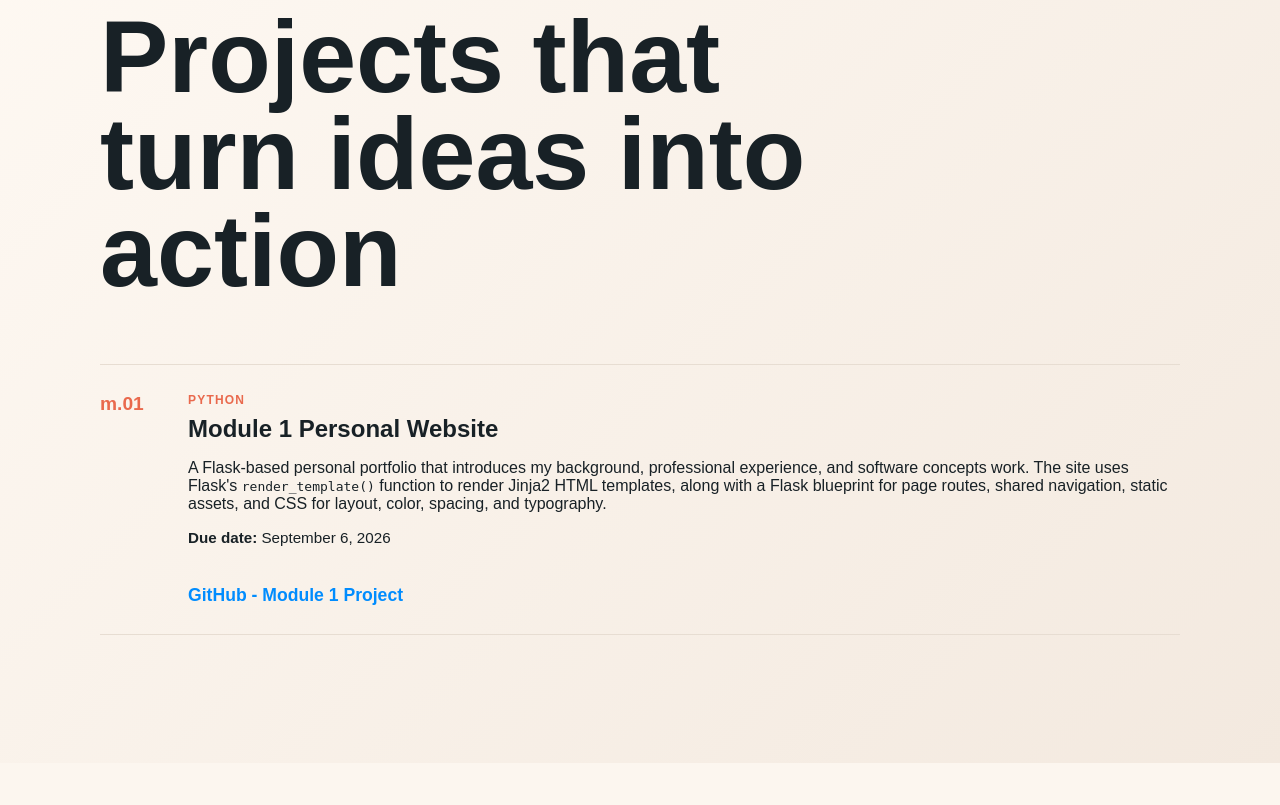
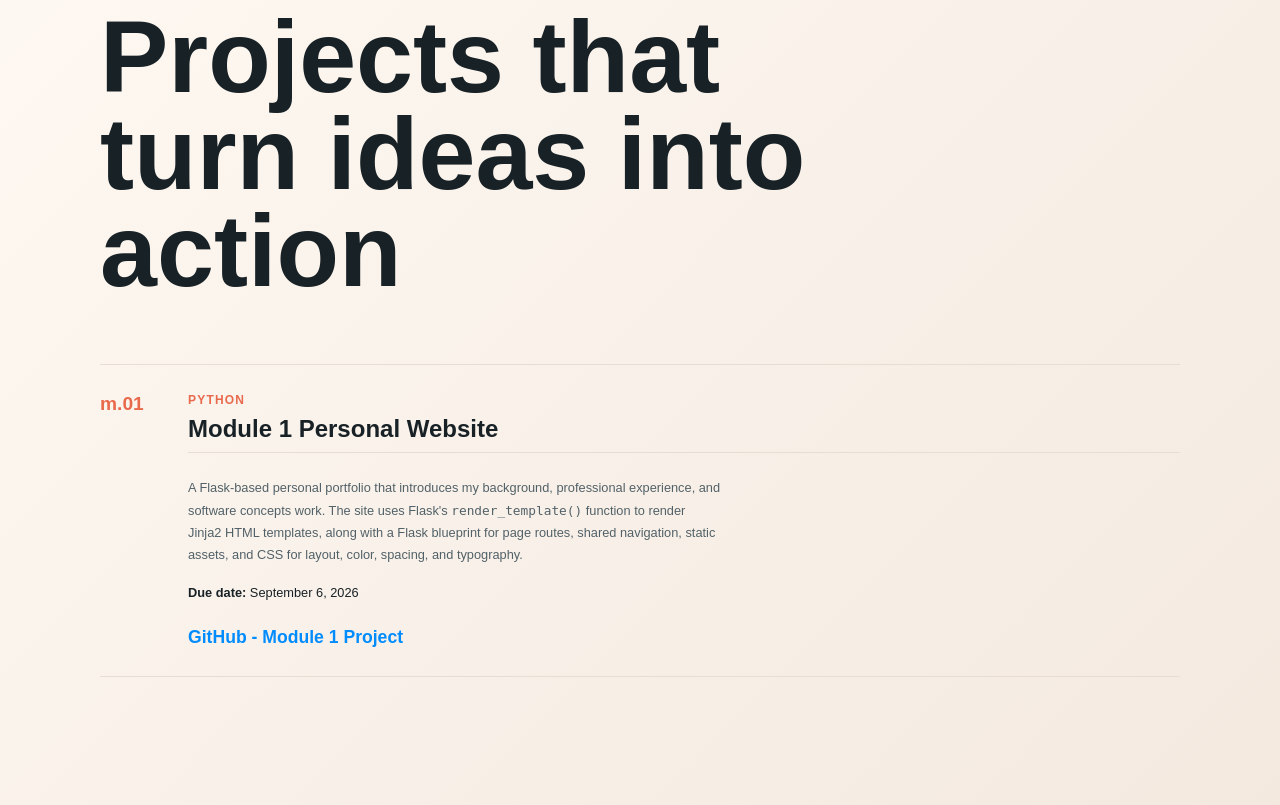
Before and after one commit to pgozgo/jhu_software_concepts, a Flask app: page /projects in a window 1280 px wide. Shown: the part 251-1056 px from the top of the page. Before the commit the page ends 1014 px from the top, so only its background shows below. Run offline with Flask 3, Linux system fonts and the light colour scheme.

Commit message:
updating projects page

```diff
--- a/module_1/app/templates/projects.html
+++ b/module_1/app/templates/projects.html
@@ -28,6 +28,7 @@
                 <div>
                     <p class="project-card__type">Python</p>
                     <h2>Module 1 Personal Website</h2>
+                    <div class="bio">
                         <p>
                             A Flask-based personal portfolio that introduces my background,
                             professional experience, and software concepts work. The site
@@ -37,6 +38,7 @@
                             color, spacing, and typography.
                         </p>
                         <p class="project-card__meta"><strong>Due date:</strong> September 6, 2026</p>
+                    </div>
                     <a class="project-link" href="https://github.com/pgozgo/jhu_software_concepts/tree/1802d9b083de42a6c64e0de27d1f5d3d9981c849/module_1" target="_blank" rel="noopener noreferrer">GitHub - Module 1 Project</a>
                 </div>
             </article>
```
Also changed, not shown: module_1/README.txt. Lines whose indentation alone changed are shown as unchanged.
